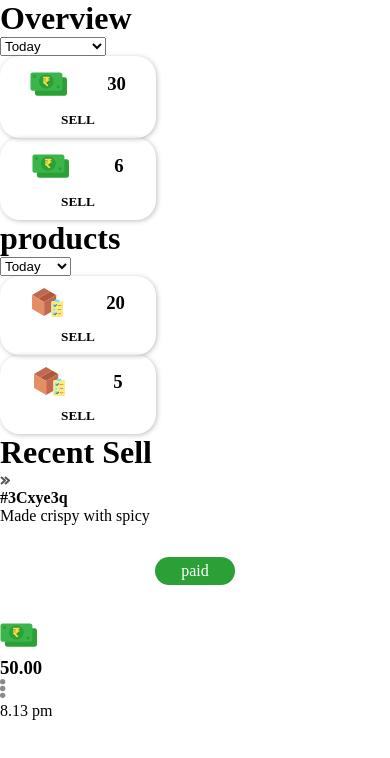
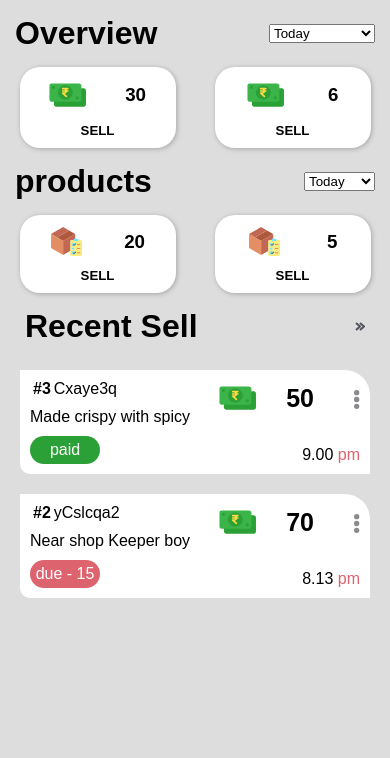
Before and after one commit to MohamedJakkariya/sell-app, a Next.js app: page / in a window 390 px wide. Shown: the top 758 px of the page. Built offline with nearby package versions, Linux system fonts and the light colour scheme.

Commit message:
basic mobile view styled for index page

```diff
--- a/src/components/CardExpand.tsx
+++ b/src/components/CardExpand.tsx
@@ -5,47 +5,111 @@ import { CardExpandProps } from '../types';
 import styled from 'styled-components';
 import LabelInfo from './Label';
 
-const CardExpand: React.FC<CardExpandProps> = () => {
+const CardExpand: React.FC<CardExpandProps> = ({
+	amount,
+	skus,
+	orderId,
+	descripton,
+	label,
+	labelColor,
+	labelAmount,
+	time,
+	when,
+}) => {
 	return (
 		<>
 			<CardExpandContainer>
+				<LeftContainer>
+					<h4>
+						<span>#{orderId}</span>
+						{skus}
+					</h4>
+					<p>{descripton}</p>
+					<LabelInfo text={label} bg={labelColor} amount={labelAmount} />
+				</LeftContainer>
 				<RightContainer>
-					<h4>
-						<span>#3</span>
-						Cxye3q
-					</h4>
-					<p>Made crispy with spicy</p>
-					<LabelInfo text="paid" bg="green"/>
-				</RightContainer>
-				<LeftContainer>
 					<TopSection>
 						<AmountInfo>
 							<img src='/img/money.svg' alt='money icon' />
-							<h3>50.00</h3>
+							<h3>{amount}</h3>
 						</AmountInfo>
-						<img src='/img/menu_icon.svg' alt='menu icon ' />
+						<EditButton>
+							<img src='/img/menu_icon.svg' alt='menu icon ' />
+						</EditButton>
 					</TopSection>
 					<TimeLabel>
-						8.13 <span>pm</span>
+						{time} <span>{when}</span>
 					</TimeLabel>
-				</LeftContainer>
+				</RightContainer>
 			</CardExpandContainer>
 		</>
 	);
 };
 
-const CardExpandContainer = styled.div``;
+const CardExpandContainer = styled.div`
+	background-color: var(--white);
+	display: grid;
+	grid-template-columns: 1fr 1fr;
+	gap: 5px;
+	min-height: 100px;
+	max-height: 140px;
+	margin: 10px;
+	padding: 10px;
+	border-top-right-radius: 25px;
+	border-bottom-left-radius: 10px;
+`;
 
-const RightContainer = styled.div``;
+const LeftContainer = styled.div`
+	h4 {
+		font-weight: 300;
+		span {
+			font-weight: 700;
+			padding: 0 3px;
+		}
+	}
 
-const LeftContainer = styled.div``;
+	p {
+		padding: 10px 0;
+	}
+`;
 
-const Label = styled.p``;
+const RightContainer = styled.div`
+	display: flex;
+	flex-direction: column;
+	justify-content: space-between;
+`;
 
-const TopSection = styled.div``;
+const TopSection = styled.div`
+	display: flex;
+	justify-content: space-between;
+	align-items: flex-start;
+`;
 
-const AmountInfo = styled.div``;
+const AmountInfo = styled.div`
+	display: flex;
+	justify-content: space-evenly;
+	align-items: center;
+	width: 90%;
 
-const TimeLabel = styled.p``;
+	h3 {
+		font-size: 25px;
+		padding: 0 8px;
+	}
+`;
+
+const EditButton = styled.button`
+	background: inherit;
+	outline: none;
+	border: none;
+	padding-top: 10px;
+`;
+
+const TimeLabel = styled.p`
+	text-align: right;
+
+	span {
+		color: var(--red);
+	}
+`;
 
 export default CardExpand;
--- a/src/components/CardInfo.tsx
+++ b/src/components/CardInfo.tsx
@@ -16,6 +16,7 @@ const CardInfo: React.FC<CardInfoProps> = ({ amount, image }) => {
 };
 
 const Container = styled.div`
+	background: white;
 	width: 40%;
 	max-height: 120px;
 	border-radius: 20px;
--- a/src/components/Label.tsx
+++ b/src/components/Label.tsx
@@ -4,24 +4,31 @@ import React from 'react';
 import styled from 'styled-components';
 import { LabelInfoProps } from '../types';
 
+// Override name colors
+const defaultNameColors = {
+	green: '#2ba037',
+	red: '#DD636E',
+};
+
 const LabelInfo: React.FC<LabelInfoProps> = ({ text, amount, bg }) => {
 	return (
 		<>
-			<Label>
-				{text} {amount ? `- ${amount}`: ''}
+			<Label bg={defaultNameColors[bg] ? defaultNameColors[bg] : bg}>
+				{text} {amount ? `- ${amount}` : ''}
 			</Label>
 		</>
 	);
 };
 
-const Label = styled.p`
-    background-color : #2BA037;
-    color: white;
-    max-width: 80px;
-    text-align: center;
-    margin: 2rem auto;
-    border-radius: 25px;
-    padding: 5px 10px;
+const Label = styled.span<{ bg: string }>`
+    display: inline-block;
+	background-color: ${(props) => props.bg};
+	color: white;
+	min-width: 70px;
+	max-width: 120px;
+	text-align: center;
+	border-radius: 25px;
+	padding: 5px 5px;
 `;
 
 export default LabelInfo;
--- a/src/pages/index.tsx
+++ b/src/pages/index.tsx
@@ -27,8 +27,10 @@ export default function Home<Props>() {
 						</select>
 					</Header>
 
-					<CardInfo amount={30.0} image='money' />
-					<CardInfo amount={6} image='money' />
+					<OverviewBody>
+						<CardInfo amount={30.0} image='money' />
+						<CardInfo amount={6} image='money' />
+					</OverviewBody>
 				</Overview>
 
 				<Products>
@@ -41,8 +43,10 @@ export default function Home<Props>() {
 						</select>
 					</Header>
 
-					<CardInfo amount={20} image='stockBox' />
-					<CardInfo amount={5} image='stockBox' />
+					<ProductsBody>
+						<CardInfo amount={20} image='stockBox' />
+						<CardInfo amount={5} image='stockBox' />
+					</ProductsBody>
 				</Products>
 
 				<RecentSell>
@@ -51,7 +55,30 @@ export default function Home<Props>() {
 						<img src='/img/gotoicon.svg' alt='goto icon' />
 					</Header>
 
-					<CardExpand />
+					<RecentSellBody>
+						<CardExpand
+							orderId={3}
+							skus='Cxaye3q'
+							amount={50.00}
+							label='paid'
+							labelColor='green'
+							time='9.00'
+							when='pm'
+							descripton='Made crispy with spicy'
+						/>
+
+						<CardExpand
+							orderId={2}
+							skus='yCslcqa2'
+							amount={70.00}
+							label='due'
+							labelColor='red'
+							labelAmount={15}
+							time='8.13'
+							when='pm'
+							descripton='Near shop Keeper boy'
+						/>
+					</RecentSellBody>
 				</RecentSell>
 			</DashboardContainer>
 		</>
@@ -60,10 +87,32 @@ export default function Home<Props>() {
 
 const DashboardContainer = styled.div``;
 
-const Overview = styled.div``;
+const Overview = styled.div`
+	display: flex;
+	flex-direction: column;
+`;
 
-const Header = styled.div``;
+const OverviewBody = styled.div`
+	display: flex;
+	justify-content: space-around;
+`;
 
-const Products = styled.div``;
+const Header = styled.div`
+	display: flex;
+	justify-content: space-between;
+	padding: 15px;
+	align-items: center;
+`;
 
-const RecentSell = styled.div``;
+const Products = styled(Overview)``;
+
+const ProductsBody = styled(OverviewBody)``;
+
+const RecentSell = styled.div`
+	padding: 0 10px;
+	margin: auto;
+`;
+
+const RecentSellBody = styled(OverviewBody)`
+	flex-direction: column;
+`;
--- a/src/styles/global.css
+++ b/src/styles/global.css
@@ -1,4 +1,14 @@
 /** @format */
+
+:root {
+	--white: #fff;
+	--primary-color: #6d18ab;
+	--green: #2ba037;
+	--red: #dd636e;
+	--light-white-background: #dddddd;
+	--primary-color-light: #9d66d5;
+	--secondary-red: #c16752;
+}
 
 *,
 ::after,
@@ -6,4 +16,9 @@
 	box-sizing: border-box;
 	padding: 0;
 	margin: 0;
+	font-family: sans-serif;
 }
+
+html {
+	background: #dddddd;
+}
```
Also changed, not shown: src/types/index.ts (+11 -1 lines).
